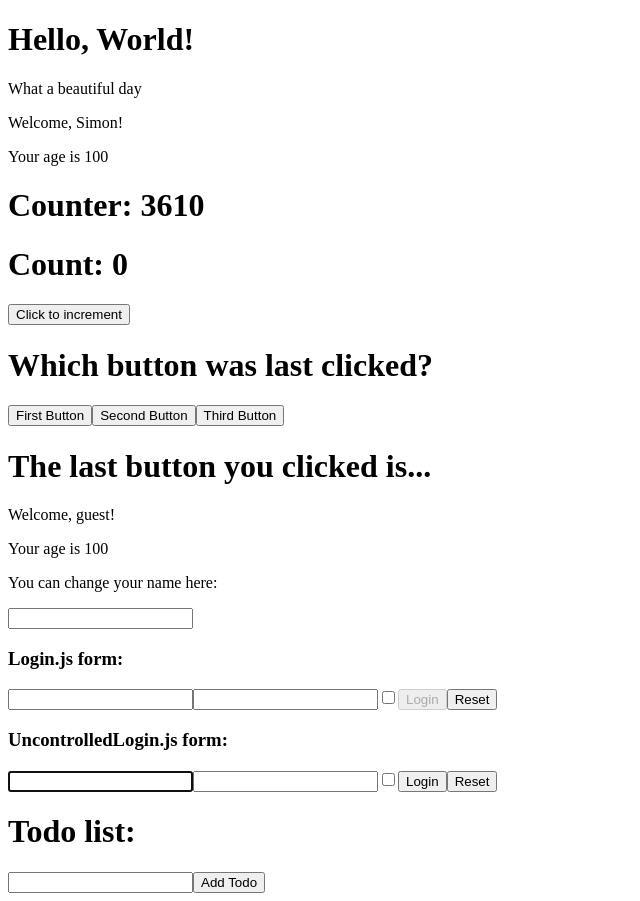
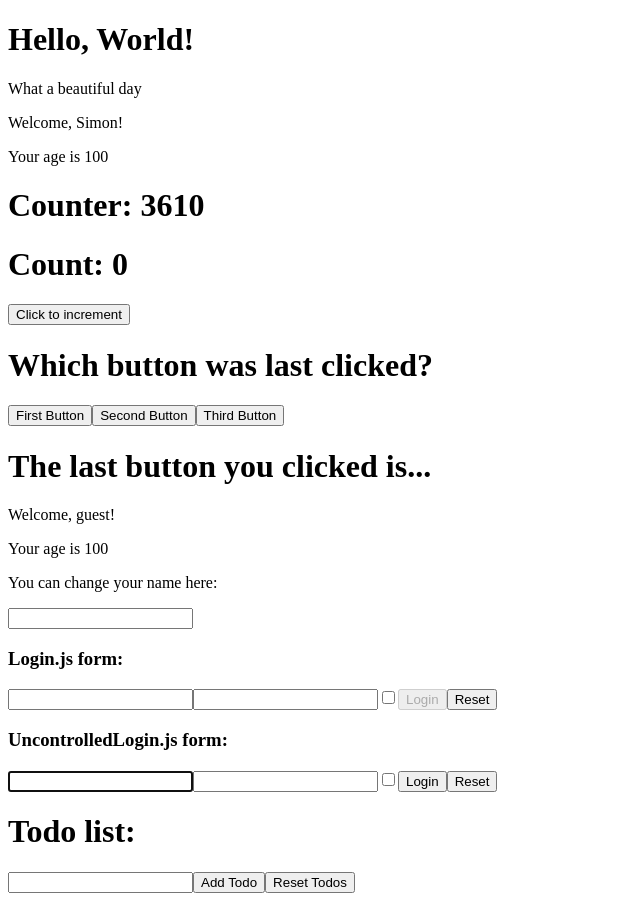
Before and after one commit to d-94k/react-develhope, a React (Create React App) app: page / in a window 1280 px wide. Shown: the whole page, without its empty margins (0-640 px from the left). Built offline with nearby package versions, Linux system fonts and the light colour scheme.

Commit message:
added reset button

```diff
--- a/src/TodoList.js
+++ b/src/TodoList.js
@@ -22,6 +22,13 @@ export default class TodoList extends React.Component {
         })
     }
 
+    resetTodos = () => {
+        this.setState ({
+            items: [],
+            text: ''
+        })
+    }
+
     render () {
         return (
             <>
@@ -29,6 +36,7 @@ export default class TodoList extends React.Component {
                 <ul>{this.state.items.map(item => <li key={item.id}>{item.text}</li>)}</ul>
                 <input onChange={this.handleChange} value={this.state.text} />
                 <button onClick={this.handleSubmit}>Add Todo</button>
+                <button onClick={this.resetTodos}>Reset Todos</button>
             </>
         )
     }
```
